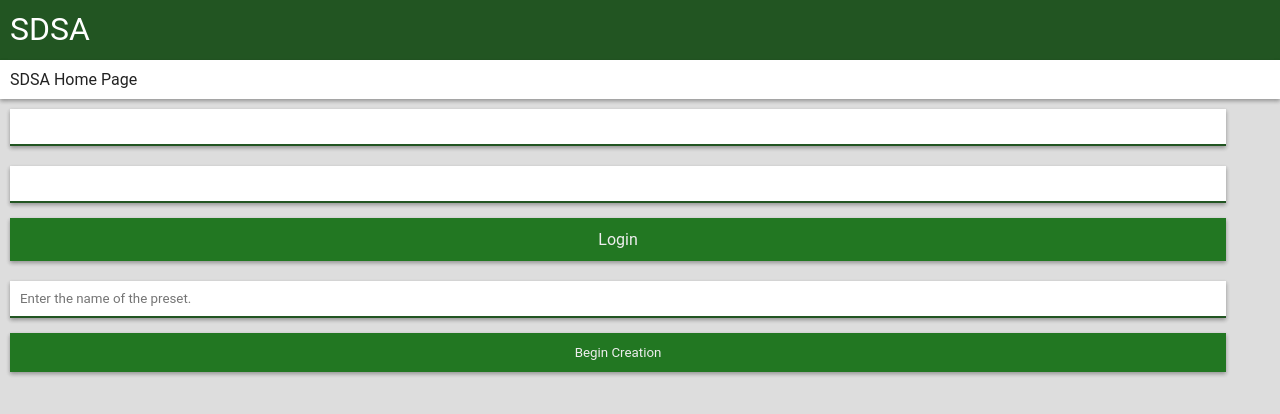
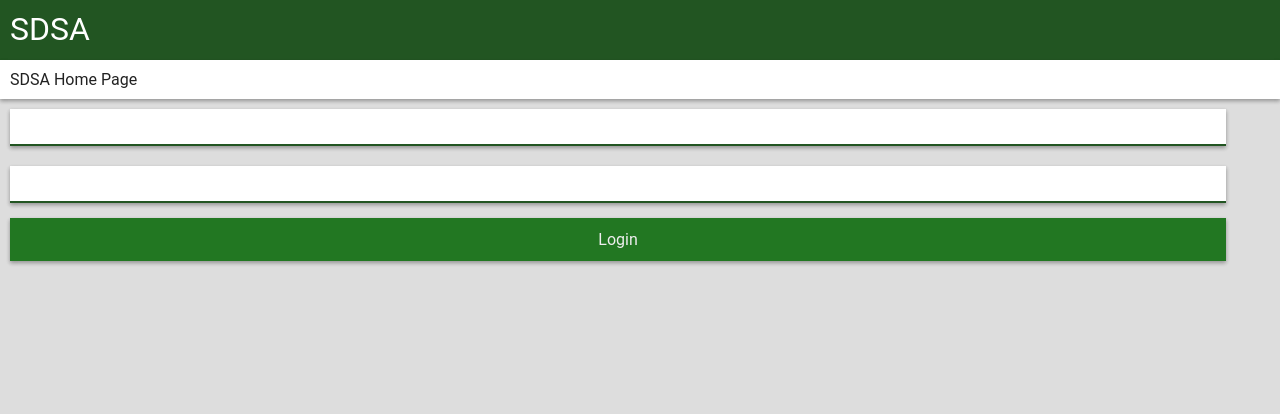
Before and after one commit to AdamSlack/sideways, an Angular app in the folder clinician/: page / in a window 1280 px wide. Shown: the top 414 px of the page. Built offline with nearby package versions, Linux system fonts and the light colour scheme.

Commit message:
donezo with that

```diff
--- a/clinician/src/app/home-page/home-page.component.html
+++ b/clinician/src/app/home-page/home-page.component.html
@@ -31,4 +31,4 @@
 <div *ngIf="localisationCreatorSelected" >
   <app-localisation-creator></app-localisation-creator>
 </div>
-<app-localisation-creator></app-localisation-creator>
+<!-- <app-localisation-creator></app-localisation-creator> -->
```
